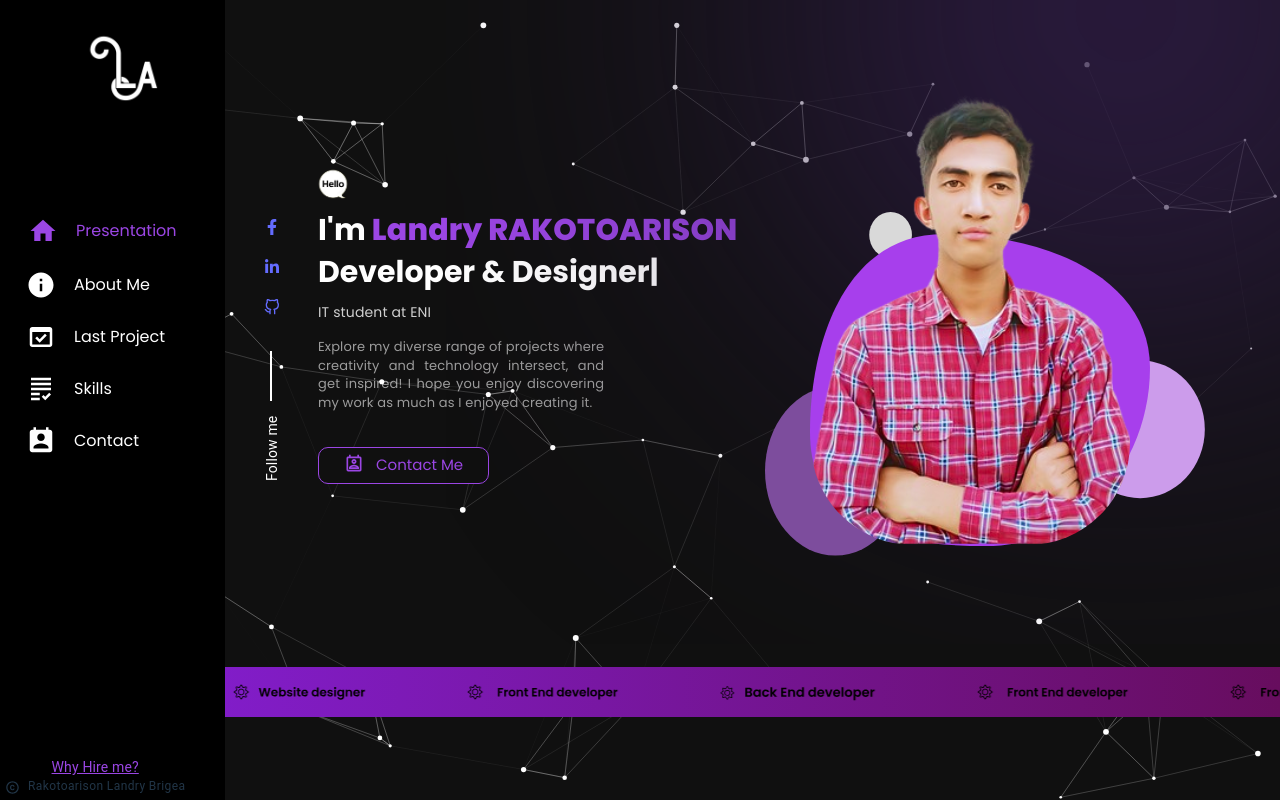
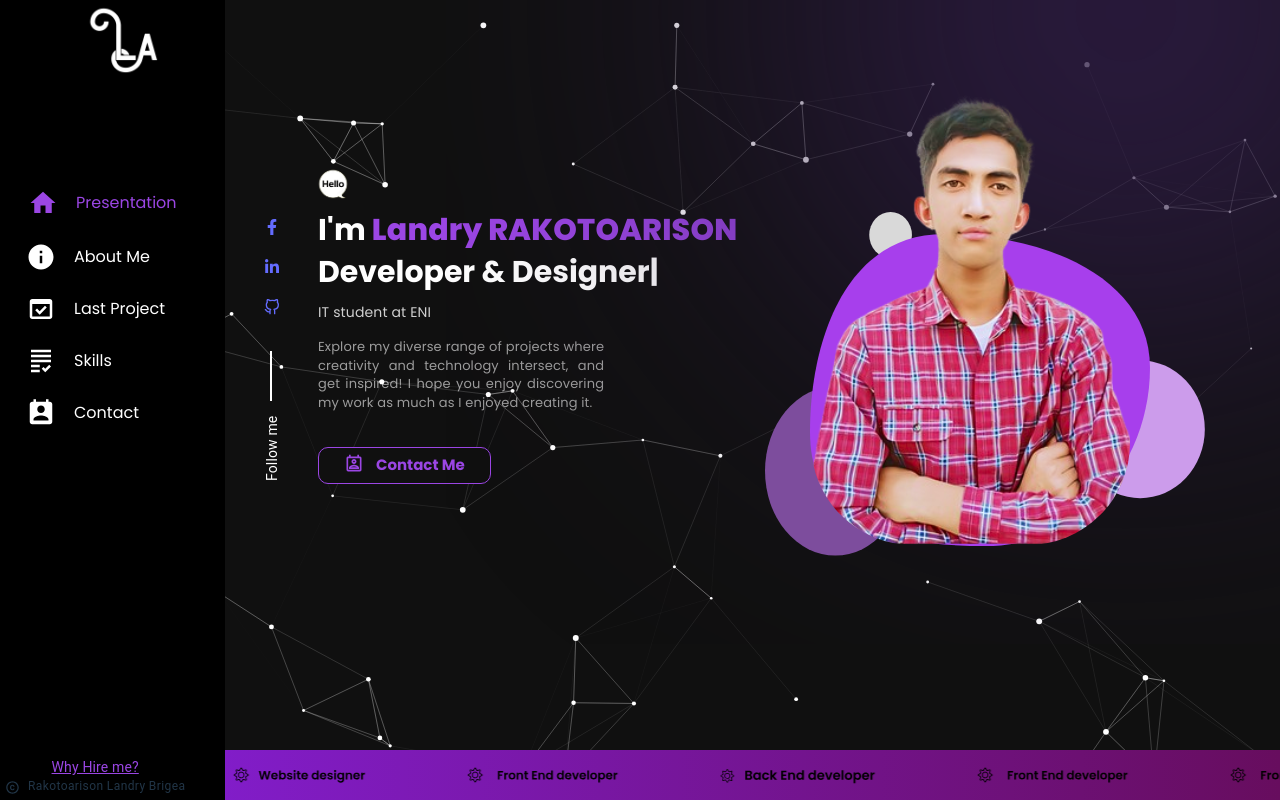
Before and after one commit to rakotoarisonlandry/Portfolio, a React (Vite) app: page / in a window 1280 px wide. Built offline with nearby package versions, Linux system fonts and the light colour scheme.

Commit message:
style modified

```diff
--- a/src/css/index.scss
+++ b/src/css/index.scss
@@ -12,7 +12,7 @@
     align-items: center;
     justify-content: center;
     text-align: center;
-    padding: 30px 30px 0px 30px;
+    padding: 2px 30px 0px 30px;
     margin: 0 17px;
   }
   .sidebar-link-container {
@@ -129,6 +129,7 @@
         font-size: 15px;
         border: 1px solid #9b46e4;
         border-radius: 10px;
+        font-weight: 700;
         background-color: #101010;
         &:hover,
         &.active {
@@ -147,11 +148,11 @@
 //Home Component
 .fast-Container {
   width: 100%;
-  margin: 111px 0 50px 0;
   overflow: hidden;
-  padding: 0;
+  position: fixed;
+  z-index: 1;
+  bottom: 0px;
   background-image: linear-gradient(90deg, #8720df, #670d5e);
-
   .fast-marque {
     overflow: hidden;
     white-space: nowrap;
```
